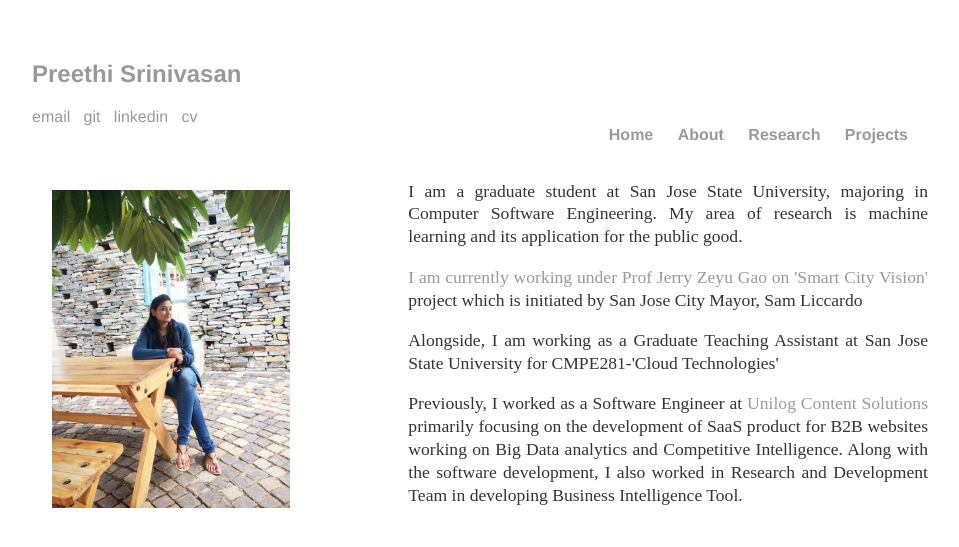
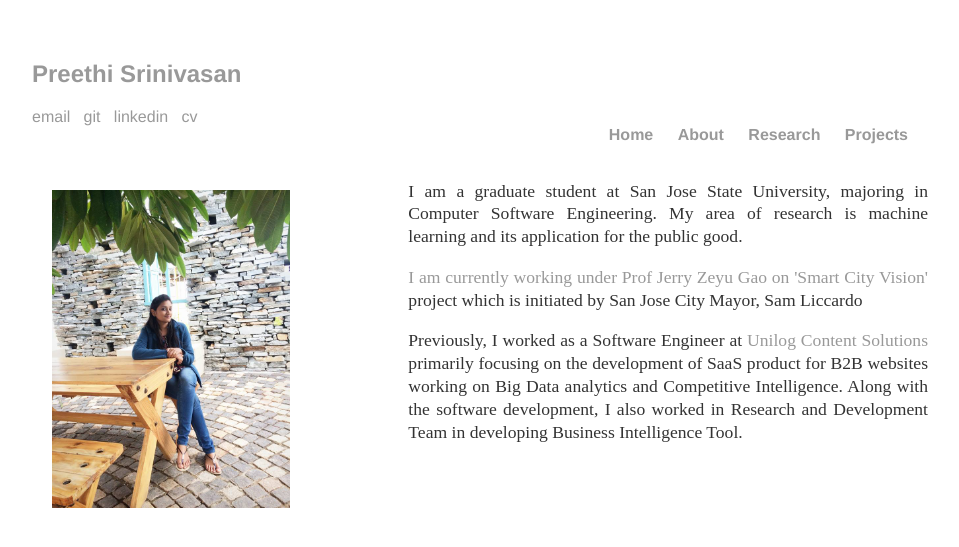
Before and after one commit to mrajesh971/mrajesh971.github.io, a Jekyll site: the page built from index.html, in a window 1280 px wide. Shown: the top 547 px of the page, without its empty margins (160-1119 px from the left). Built offline with Jekyll 4.4.1, drawn with Linux system fonts in a browser that asks for light colours.

Commit message:
Update index.html

```diff
--- a/index.html
+++ b/index.html
@@ -13,7 +13,5 @@ title: Preethi Srinivasan
 
   <p>I am currently working under Prof Jerry Zeyu Gao on <a href=http://www.sanjoseca.gov/index.aspx?NID=5289"">'Smart City Vision'  </a> project which is initiated by San Jose City Mayor, Sam Liccardo </p>
 
-  <p> Alongside, I am working as a Graduate Teaching Assistant at San Jose State University for CMPE281-'Cloud Technologies' </p>
-
   <p>Previously, I worked as a Software Engineer at <a href="https://www.unilogcorp.com/"> Unilog Content Solutions </a> primarily focusing on the development of SaaS product for B2B websites working on Big Data analytics and Competitive Intelligence. Along with the software development, I also worked in Research and Development Team in developing Business Intelligence Tool.</p>
 </div>
```
